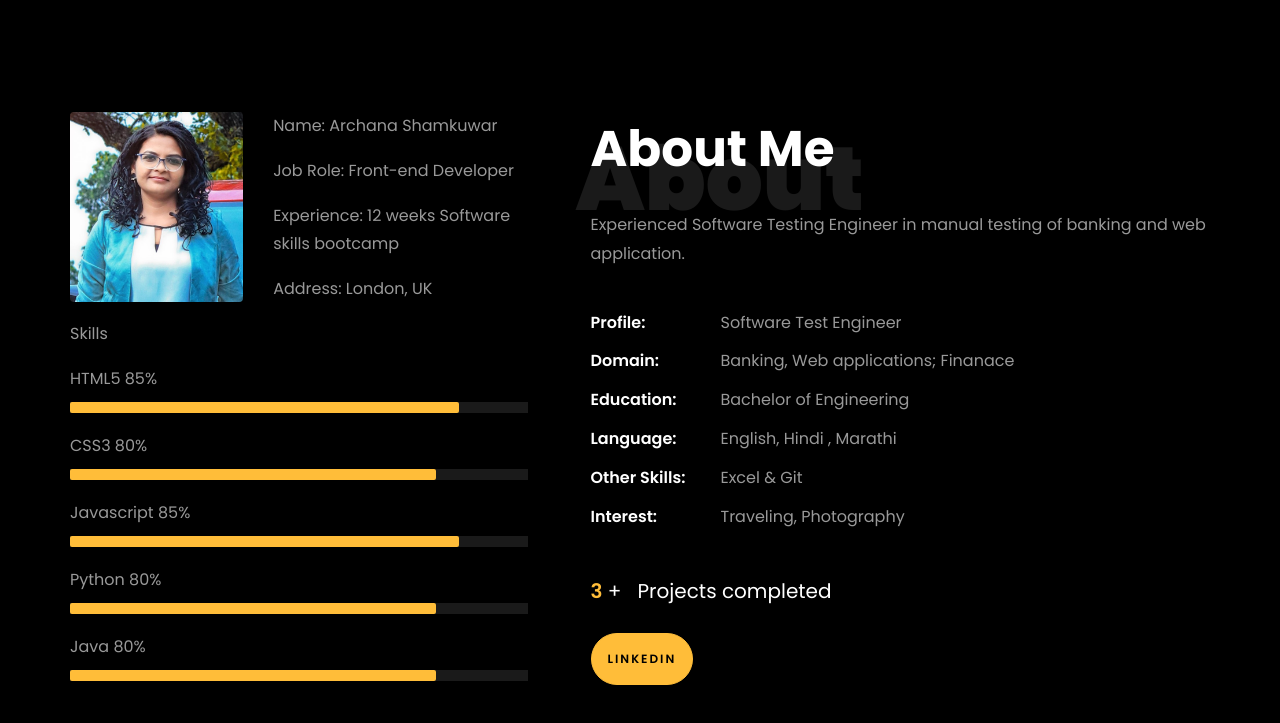
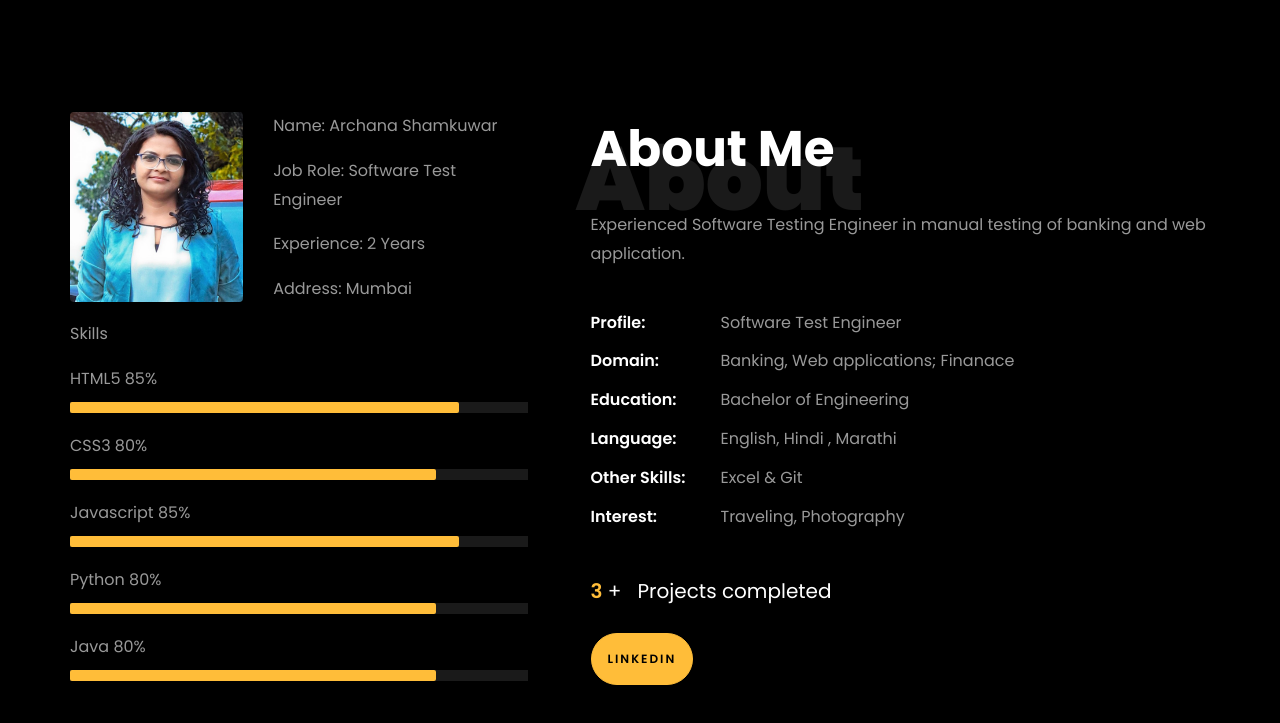
Before and after one commit to Archanagedam123/Portfolio-Website, a plain HTML site: page index.html in a window 1280 px wide. Shown: the part 750-1473 px from the top of the page. Drawn offline with Linux system fonts and the light colour scheme; files whose address does not match are found by name.

Commit message:
Update index.html

```diff
--- a/index.html
+++ b/index.html
@@ -201,7 +201,7 @@ navigation link in the target navigation container when a new section is scrolle
 								<br>
 								<br>
 								<h2>Software Test Engineer</h2>
-								<!-- <h2 class="d-flex" style="margin-bottom: 0">With over 5 years of experience</h2> -->
+								<!-- <h2 class="d-flex" style="margin-bottom: 0">With over 2 years of experience</h2> -->
 								<!-- <br> -->
 
 							</div>
@@ -232,12 +232,12 @@ navigation link in the target navigation container when a new section is scrolle
 									<div class="col-sm-6 col-md-7">
 										<div class="about-info">
 											<p><span class="title-s">Name: </span> <span>Archana Shamkuwar</span></p>
-											<p><span class="title-s">Job Role: </span> <span>Front-end Developer</span>
+											<p><span class="title-s">Job Role: </span> <span>Software Test Engineer</span>
 											</p>
-											<p><span class="title-s">Experience: </span> <span>12 weeks Software skills
-													bootcamp </span>
+											<p><span class="title-s">Experience: </span> <span> 2 Years
+													 </span>
 											</p>
-											<p><span class="title-s">Address: </span> <span>London, UK</span></p>
+											<p><span class="title-s">Address: </span> <span> Mumbai </span></p>
 										</div>
 									</div>
 								</div>
```
